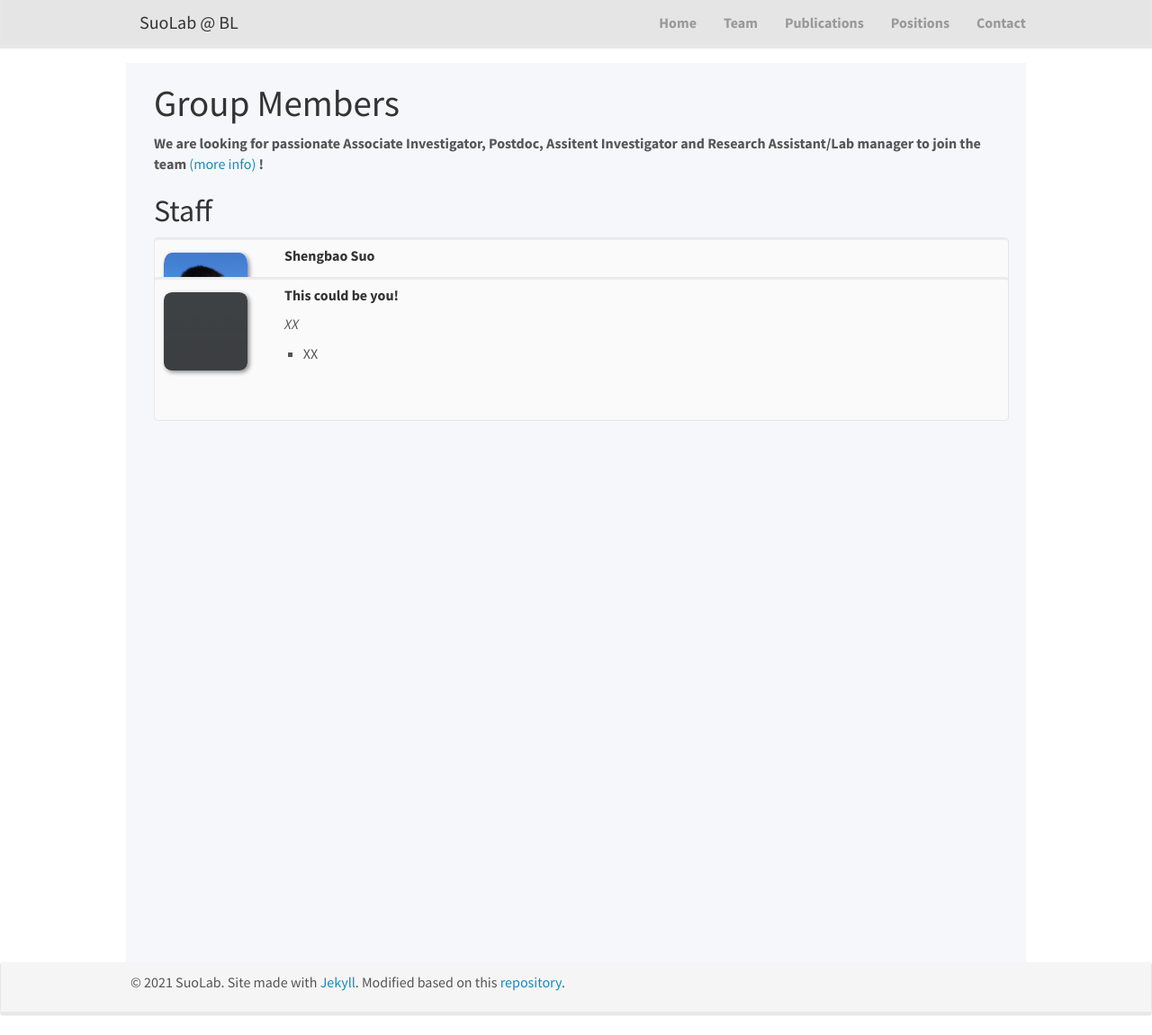
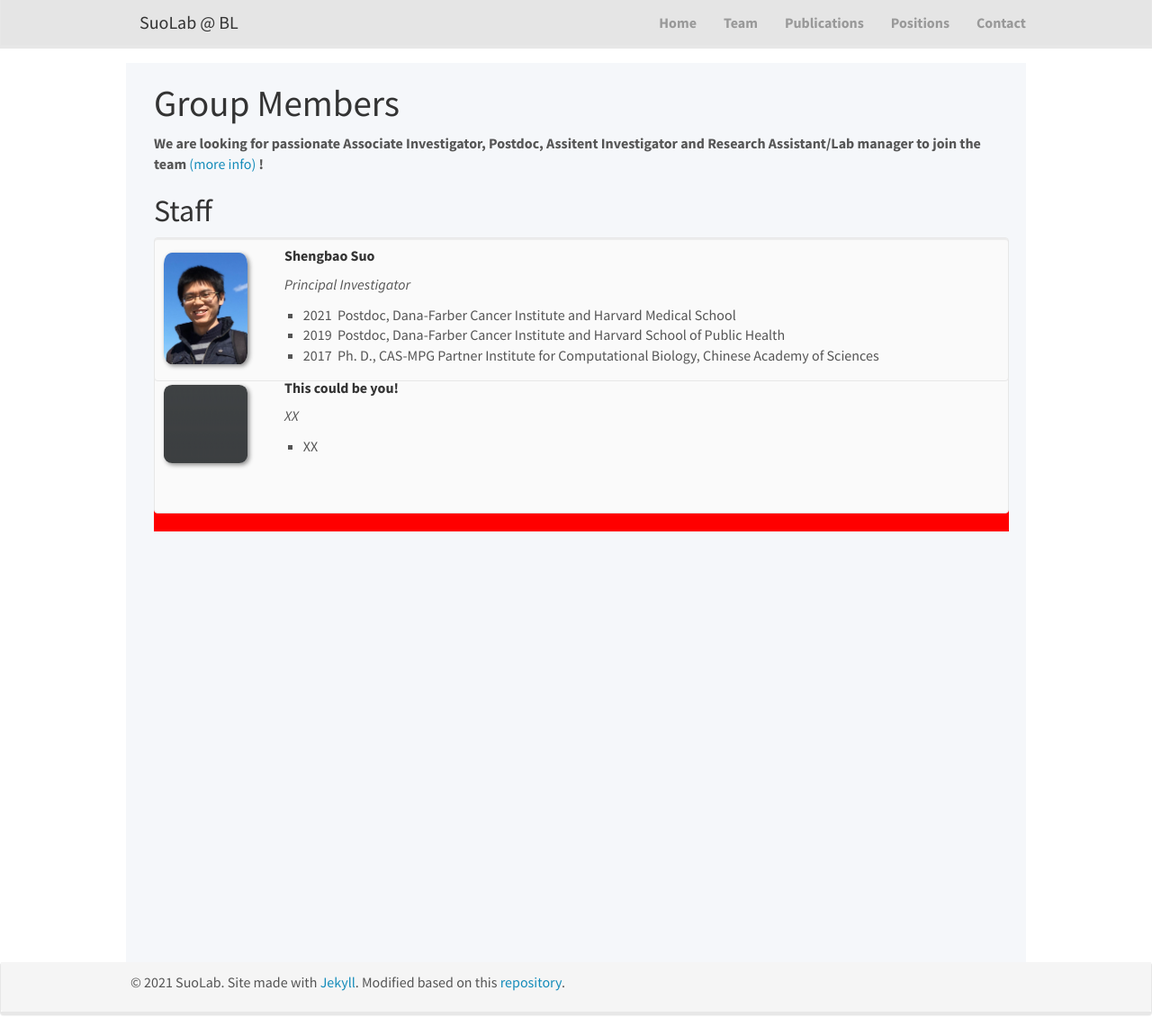
Before and after one commit to suoshengbao/suoshengbao.github.io, a Jekyll site: the page built from _pages/team.md, in a window 1280 px wide and 1151 px high. Shown: the whole window at 90% size. Built offline with Jekyll 4.4.1, drawn with Linux system fonts in a browser that asks for light colours; nearby versions of some CDN libraries.

Commit message:
Update team.md

```diff
--- a/_pages/team.md
+++ b/_pages/team.md
@@ -55,7 +55,7 @@ permalink: /team/
   </tbody>
 </table> -->
 
-<div style="padding-left: 0px; position: absolute">
+<div style="padding-left: 0px; display:inline-block;background:#f00;">
 <div class="well"  style="height: 160px; width: 950px">
 <img src="/images/teampic/dummy.png" width="10%" style="float: left;"/>
 <h5><strong>&nbsp;&nbsp;&nbsp;&nbsp;&nbsp;&nbsp;This could be you!<strong></h5>
```
